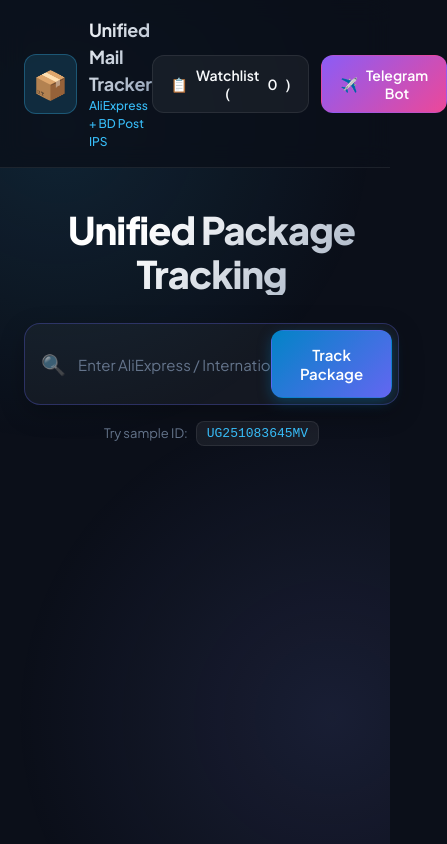
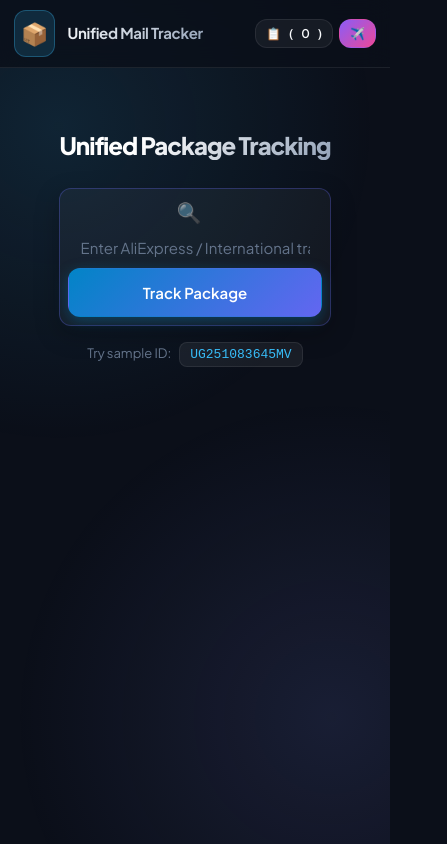
Before and after one commit to dentoralbd/unified-mail-tracker, a website: page public/index.html in a window 390 px wide. Shown: the whole page, 447 px wide, since content can reach past the window. Drawn offline with Linux system fonts and the light colour scheme; no server answers.

Commit message:
Optimize mobile navbar layout and responsive search controls

```diff
--- a/public/index.html
+++ b/public/index.html
@@ -25,11 +25,11 @@
             </div>
 
             <div class="nav-actions">
-                <button class="btn btn-secondary" id="btn-open-watchlist">
-                    <span class="btn-icon">📋</span> Watchlist (<span id="watchlist-count">0</span>)
+                <button class="btn btn-secondary" id="btn-open-watchlist" title="Watchlist">
+                    <span class="btn-icon">📋</span> <span class="btn-text-full">Watchlist </span>(<span id="watchlist-count">0</span>)
                 </button>
-                <button class="btn btn-gradient" id="btn-open-telegram">
-                    <span class="btn-icon">✈️</span> Telegram Bot
+                <button class="btn btn-gradient" id="btn-open-telegram" title="Telegram Bot">
+                    <span class="btn-icon">✈️</span> <span class="btn-text-full">Telegram</span>
                 </button>
             </div>
         </div>
--- a/public/style.css
+++ b/public/style.css
@@ -380,6 +380,62 @@ body {
     .sources-grid { grid-template-columns: 1fr; }
 }
 
+@media (max-width: 640px) {
+    .navbar {
+        padding: 10px 14px;
+    }
+
+    .brand-icon {
+        font-size: 22px;
+        padding: 6px;
+    }
+
+    .brand-title {
+        font-size: 15px;
+    }
+
+    .brand-subtitle {
+        display: none;
+    }
+
+    .nav-actions {
+        gap: 6px;
+    }
+
+    .nav-actions .btn {
+        padding: 6px 10px;
+        font-size: 12px;
+    }
+
+    .btn-text-full {
+        display: none;
+    }
+
+    .search-hero {
+        padding: 24px 12px 16px;
+    }
+
+    .hero-title {
+        font-size: 24px;
+    }
+
+    .search-input-wrapper {
+        flex-direction: column;
+        padding: 8px;
+        border-radius: var(--radius-md);
+    }
+
+    .search-input-wrapper input {
+        width: 100%;
+        padding: 10px 12px;
+    }
+
+    .btn-search {
+        width: 100%;
+        justify-content: center;
+    }
+}
+
 .source-card {
     background: rgba(255, 255, 255, 0.03);
     border: 1px solid var(--border-color);
```
